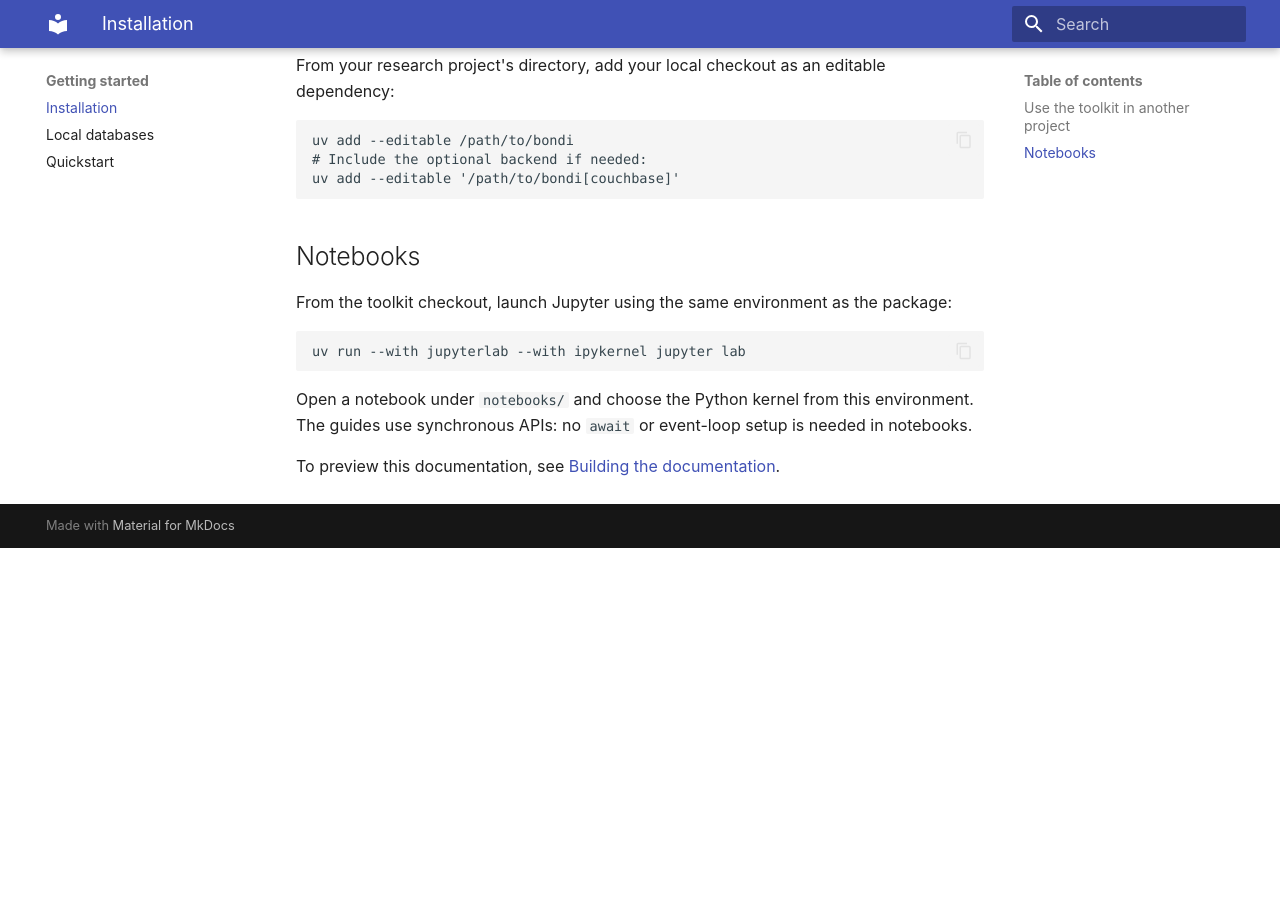
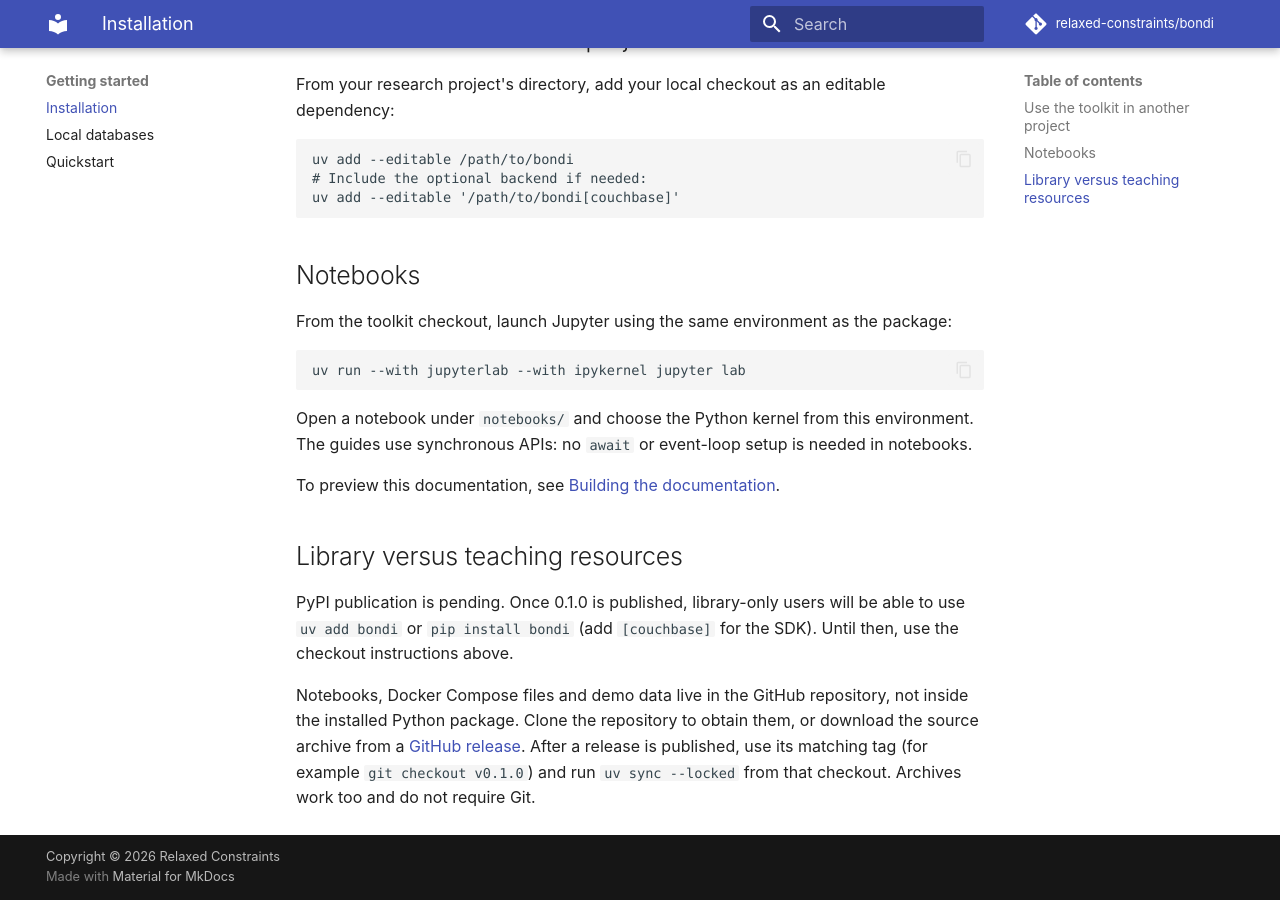
Before and after one commit to relaxed-constraints/bondi, an MkDocs documentation site: the page built from docs/installation.md, in a window 1280 px wide and 900 px high, scrolled down 582 px. Built offline with MkDocs 1.6.1 and Material for MkDocs 9.7.7, drawn with Linux system fonts in a browser that asks for light colours; comment, search, counter and statistics services are not loaded; before the commit the page ends 1130 px from its top, so only the background shows below that; some of the changed text lies outside the part shown.

````diff
--- a/docs/installation.md
+++ b/docs/installation.md
@@ -4,7 +4,8 @@ Use Python **3.11 or newer** and `uv`. Work from a checkout of this repository;
 the instructions below do not assume a published PyPI release.
 
 ```sh
-cd /path/to/bondi
+git clone https://github.com/relaxed-constraints/bondi.git
+cd bondi
 uv sync --locked
 ```
 
@@ -40,3 +41,15 @@ Open a notebook under `notebooks/` and choose the Python kernel from this enviro
 The guides use synchronous APIs: no `await` or event-loop setup is needed in notebooks.
 
 To preview this documentation, see [Building the documentation](documentation.md).
+
+## Library versus teaching resources
+
+PyPI publication is pending. Once 0.1.0 is published, library-only users will be
+able to use `uv add bondi` or `pip install bondi` (add `[couchbase]` for the SDK).
+Until then, use the checkout instructions above.
+
+Notebooks, Docker Compose files and demo data live in the GitHub repository, not
+inside the installed Python package. Clone the repository to obtain them, or download
+the source archive from a [GitHub release](https://github.com/relaxed-constraints/bondi/releases).
+After a release is published, use its matching tag (for example `git checkout v0.1.0`)
+and run `uv sync --locked` from that checkout. Archives work too and do not require Git.
--- a/mkdocs.yml
+++ b/mkdocs.yml
@@ -1,4 +1,8 @@
 site_name: BONDI
+site_url: https://relaxed-constraints.github.io/bondi/
+repo_url: https://github.com/relaxed-constraints/bondi
+repo_name: relaxed-constraints/bondi
+copyright: Copyright &copy; 2026 Relaxed Constraints
 site_description: A Python toolkit for document database research
 theme:
   name: material
@@ -52,6 +56,7 @@ nav:
       - Architecture and design: architecture.md
       - Building the documentation: documentation.md
       - Roadmap: roadmap.md
+      - Releases: releases.md
 plugins:
   - search
   - mkdocstrings:
````
Also changed, not shown: CHANGELOG.md (added, +12 -0 lines), README.md (+6 -2 lines), docs/releases.md (added, +47 -0 lines), pyproject.toml (+23 -0 lines), 8 other files.
